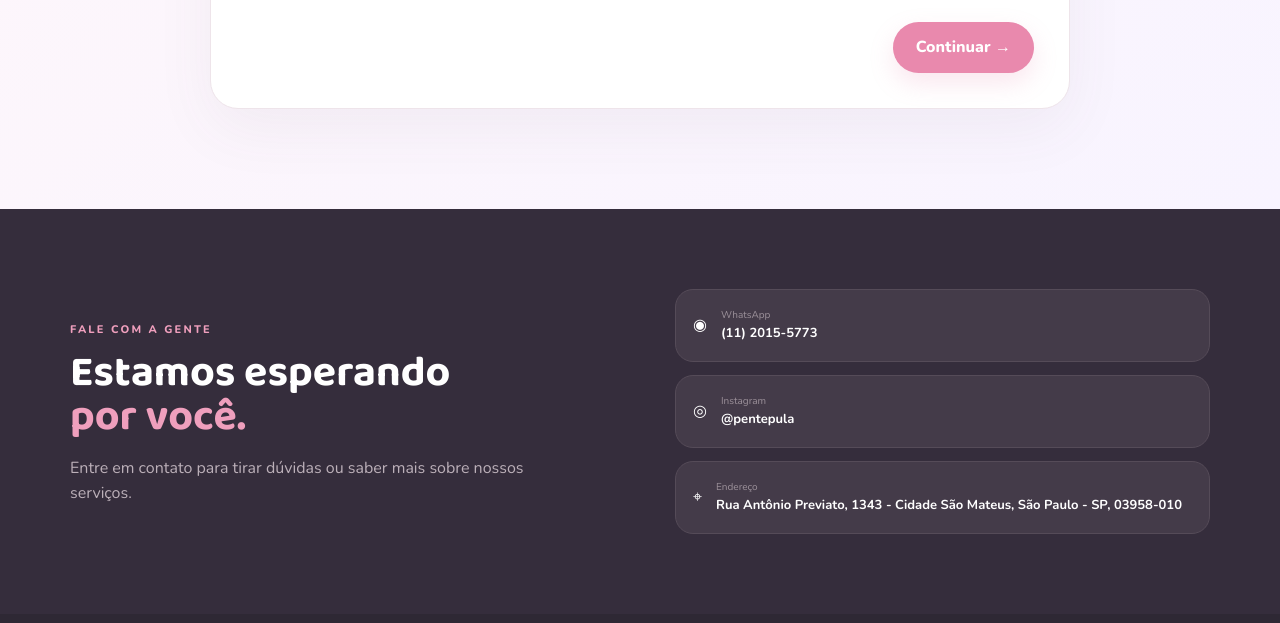
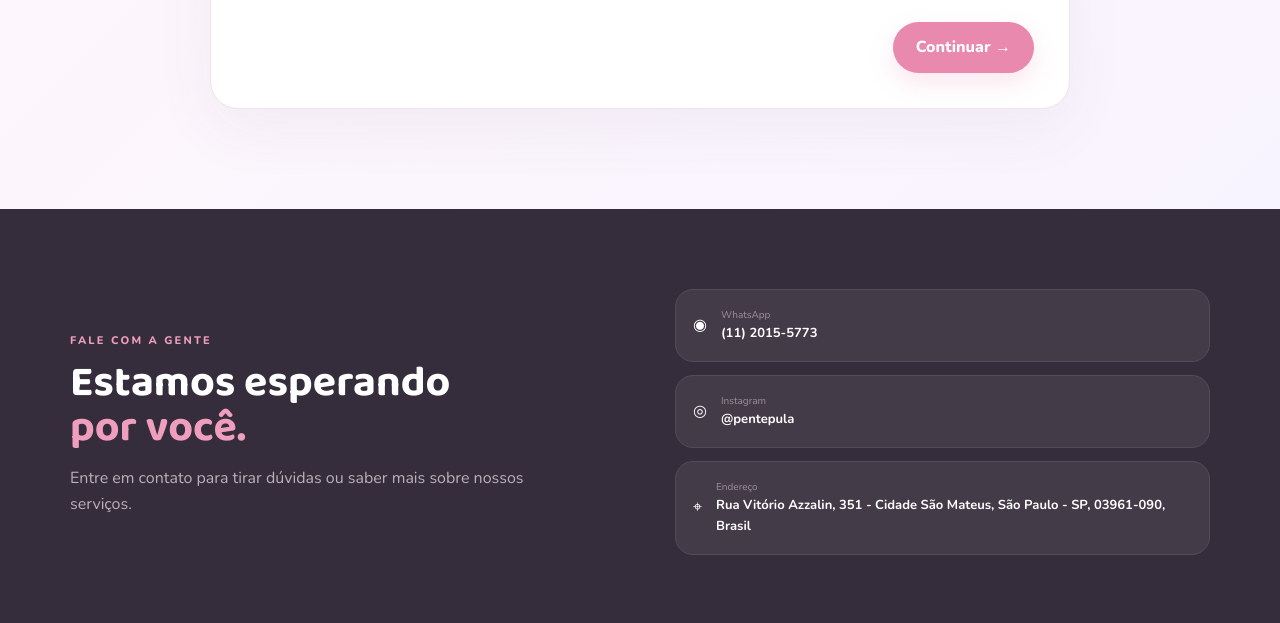
Before and after one commit to nseidenda/sal-o, a plain HTML site: page index.html in a window 1280 px wide. Shown: the part 3761-4384 px from the top of the page. Drawn offline with nearby package versions, Linux system fonts and the light colour scheme.

Commit message:
Update index.html

```diff
--- a/index.html
+++ b/index.html
@@ -121,7 +121,7 @@
 <section id="contato" class="contact">
   <div class="container contact-grid">
     <div><span class="eyebrow">FALE COM A GENTE</span><h2>Estamos esperando<br><em>por você.</em></h2><p>Entre em contato para tirar dúvidas ou saber mais sobre nossos serviços.</p></div>
-    <div class="contact-items"><a href="https://wa.me/551120175773" target="_blank">◉ <span><small>WhatsApp</small><strong>(11) 2015-5773</strong></span></a><a href="#" >◎ <span><small>Instagram</small><strong>@pentepula</strong></span></a><div>⌖ <span><small>Endereço</small><strong>Rua Antônio Previato, 1343 - Cidade São Mateus, São Paulo - SP, 03958-010</strong></span></div></div>
+    <div class="contact-items"><a href="https://wa.me/551120175773" target="_blank">◉ <span><small>WhatsApp</small><strong>(11) 2015-5773</strong></span></a><a href="#" >◎ <span><small>Instagram</small><strong>@pentepula</strong></span></a><div>⌖ <span><small>Endereço</small><strong>Rua Vitório Azzalin, 351 - Cidade São Mateus, São Paulo - SP, 03961-090, Brasil</strong></span></div></div>
   </div>
 </section>
 </main>
```
